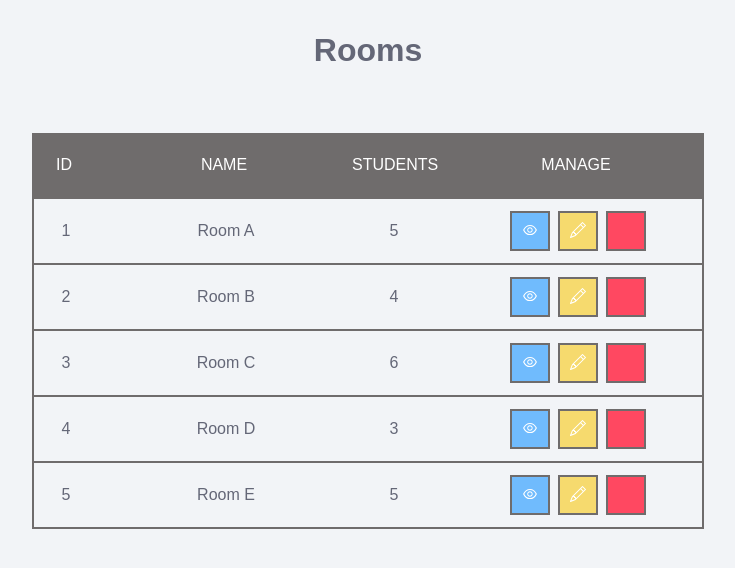
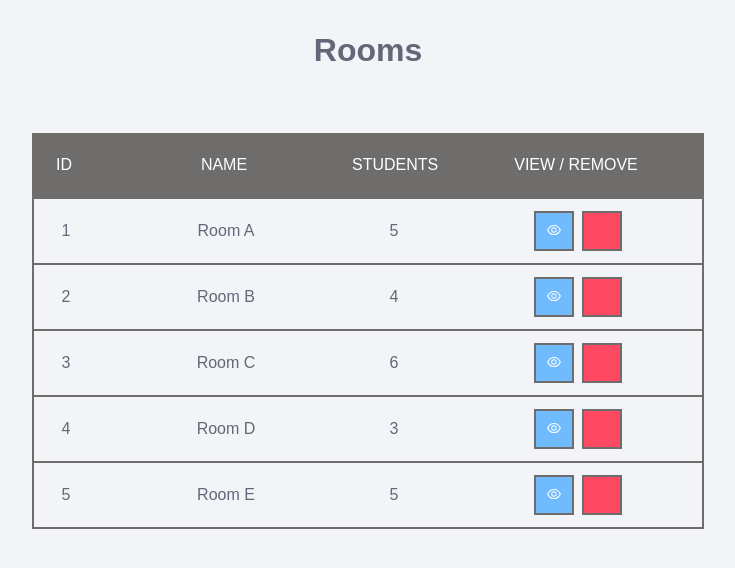
Before and after one commit to pablojacosta/school-app, a React (Vite) app: page /rooms in a window 1280 px wide. Shown: the top 568 px of the page, without its empty margins (272-1007 px from the left). Built offline with nearby package versions, Linux system fonts and the light colour scheme; some icons are missing; a web font is replaced by a local one.

Commit message:
feat: :sparkles: Modified RoomManage component. Removed modifiy button.

```diff
--- a/src/components/RoomsData/components/RoomManage/RoomManage.tsx
+++ b/src/components/RoomsData/components/RoomManage/RoomManage.tsx
@@ -3,7 +3,6 @@ import { ROOM } from "@constants/routes";
 import { useSelectedRoomStore } from "store/useSelectedRoomStore";
 import { IRoomManage } from "interfaces/RoomManage";
 import EyeIcon from "@components/elements/Icons/EyeIcon";
-import PencilIcon from "@components/elements/Icons/PencilIcon";
 import TrashIcon from "@components/elements/Icons/TrashIcon";
 import styles from "./RoomManage.module.scss";
 
@@ -24,9 +23,6 @@ const RoomManage = ({ room, students }: IRoomManage) => {
           <EyeIcon />
         </button>
       </Link>
-      <button className={styles.modifyButton}>
-        <PencilIcon />
-      </button>
       <button className={styles.deleteButton}>
         <TrashIcon />
       </button>
--- a/src/components/RoomsData/components/RoomsTable/RoomsTable.tsx
+++ b/src/components/RoomsData/components/RoomsTable/RoomsTable.tsx
@@ -10,7 +10,7 @@ const RoomsTable = ({ roomsData }: IRoomsTable) => {
         <p className={styles.id}>ID</p>
         <p className={styles.name}>NAME</p>
         <p className={styles.students}>STUDENTS</p>
-        <p className={styles.manage}>MANAGE</p>
+        <p className={styles.manage}>VIEW / REMOVE</p>
       </div>
       <ul className={styles.tableBody}>
         {roomsData.map((room) => {
```
